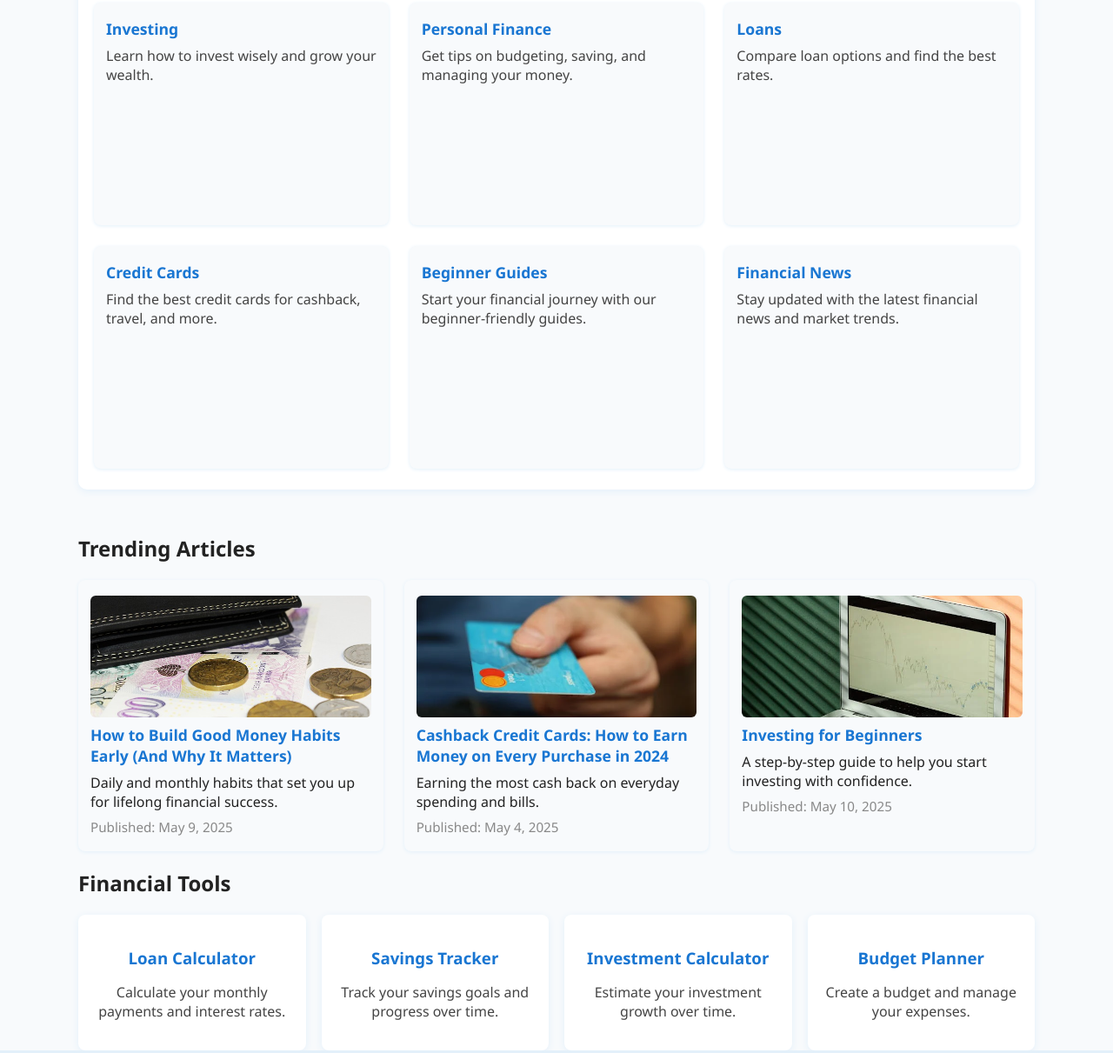
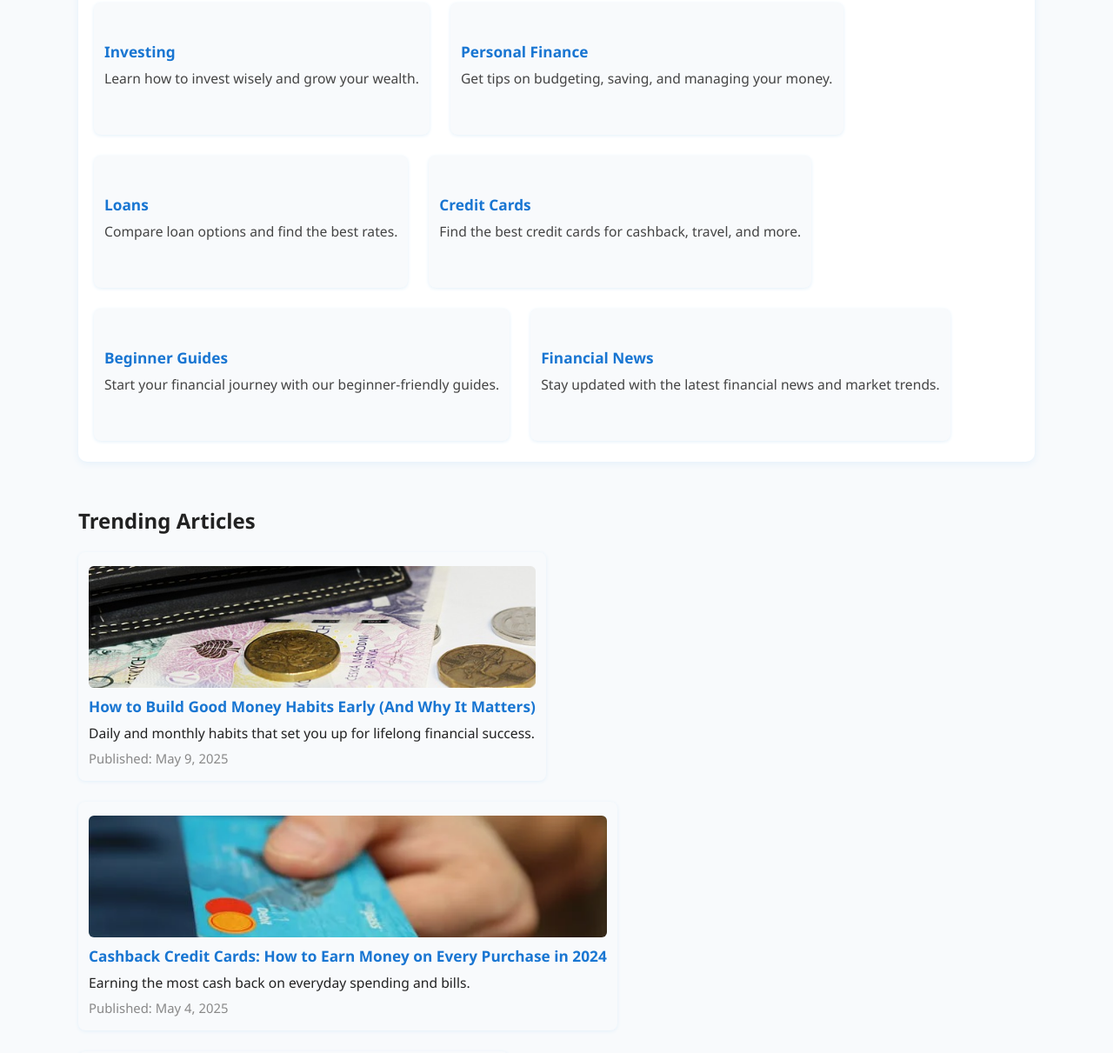
Before and after one commit to forworkus81/Finance_Hub, a plain HTML site: page src/index.html in a window 1280 px wide. Shown: the part 519-1730 px from the top of the page at 87% size. Drawn offline with Linux system fonts and the light colour scheme; no server answers.

Commit message:
Update style.css

```diff
--- a/src/css/styles.css
+++ b/src/css/styles.css
@@ -15,7 +15,7 @@ a:hover { text-decoration: underline; }
 .container {
     max-width: 1100px;
     margin: 0 auto;
-    padding: 0 18px;
+    padding: 0 16px;
 }
 .header-flex {
     display: flex;
@@ -24,15 +24,21 @@ a:hover { text-decoration: underline; }
     padding: 24px 0 12px 0;
 }
 header nav ul {
+    display: flex;
+    flex-wrap: wrap;
+    gap: 18px;
     list-style: none;
-    display: flex;
-    gap: 24px;
+    padding: 0;
     margin: 0;
-    padding: 0;
+}
+header nav ul li {
+    margin: 0;
 }
 header nav ul li a {
+    text-decoration: none;
+    color: #1976d2;
     font-weight: 500;
-    font-size: 1.1rem;
+    font-size: 1rem;
 }
 #theme-toggle {
     background: #1976d2;
@@ -108,29 +114,25 @@ header nav ul li a {
     background: #f8fafc;
     border-radius: 8px;
     box-shadow: 0 1px 4px #e3f0fa;
-    padding: 18px 14px;
-    min-width: 260px;
-    max-width: 340px;
-    min-height: 220px;
-    flex: 1 1 300px;
+    padding: 16px 12px;
     display: flex;
     flex-direction: column;
-    justify-content: flex-start;
+    align-items: flex-start;
 }
 .news-item img, .article-grid .news-item img {
     width: 100%;
     height: 140px;
     object-fit: cover;
     border-radius: 6px;
-    margin-bottom: 8px;
+    margin-bottom: 10px;
 }
 .news-item h3, .category-item h3, .article-grid .news-item h4 {
     margin: 0 0 8px 0;
-    font-size: 1.1rem;
+    font-size: 1.08rem;
 }
 .news-item p, .category-item p, .article-grid .news-item p {
     margin: 0 0 8px 0;
-    font-size: 1rem;
+    font-size: 0.98rem;
 }
 .news-item .source, .article-grid .news-item .source {
     font-size: 0.95em;
@@ -138,7 +140,7 @@ header nav ul li a {
     margin-right: 12px;
 }
 .news-item .date, .article-grid .news-item .date {
-    font-size: 0.95em;
+    font-size: 0.93em;
     color: #888;
 }
 
@@ -249,50 +251,27 @@ header nav ul li a {
     }
 }
 @media (max-width: 600px) {
-    #all-news-articles {
+    .news-grid {
         grid-template-columns: 1fr;
     }
+    .news-item img {
+        height: 120px;
     }
-
-/* Add to your ../css/styles.css file */
-
-#all-news-articles {
-  display: grid;
-  grid-template-columns: repeat(3, 1fr);
-  gap: 24px;
-  margin-top: 16px;
-}
-
-.news-item {
-  background: #f8fafc;
-  border-radius: 8px;
-  box-shadow: 0 1px 4px #e3f0fa;
-  padding: 18px 14px;
-  display: flex;
+    header nav ul {
         flex-direction: column;
+        gap: 8px;
         align-items: flex-start;
     }
-.news-item img {
-  width: 100%;
-  height: 140px;
-  object-fit: cover;
-  border-radius: 6px;
-  margin-bottom: 8px;
+    .container {
+        padding: 0 6px;
+    }
+    h1, h2 {
+        font-size: 1.3rem;
     }
     .news-item h3 {
-  margin: 0 0 8px 0;
-  font-size: 1.1rem;
+        font-size: 1rem;
     }
     .news-item p {
-  margin: 0 0 8px 0;
-  font-size: 1rem;
+        font-size: 0.95rem;
     }
-.news-item .source {
-  font-size: 0.95em;
-  color: #1976d2;
-  margin-right: 12px;
 }
-.news-item .date {
-  font-size: 0.95em;
-  color: #888;
-}
```
Lines whose indentation alone changed are shown as unchanged.
